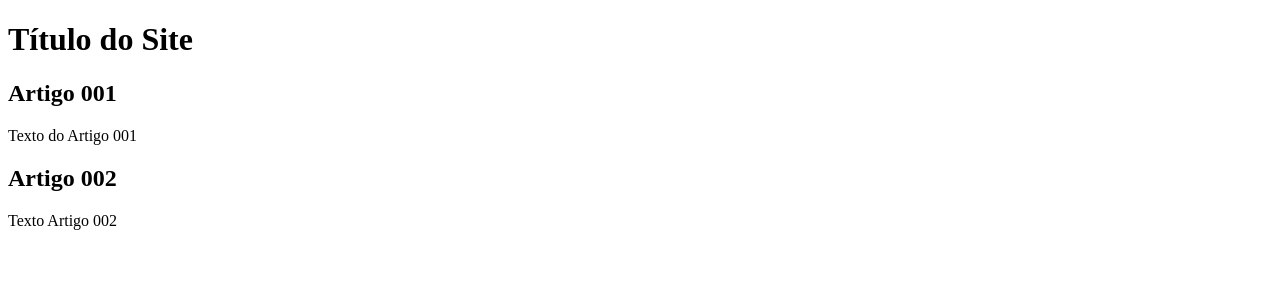
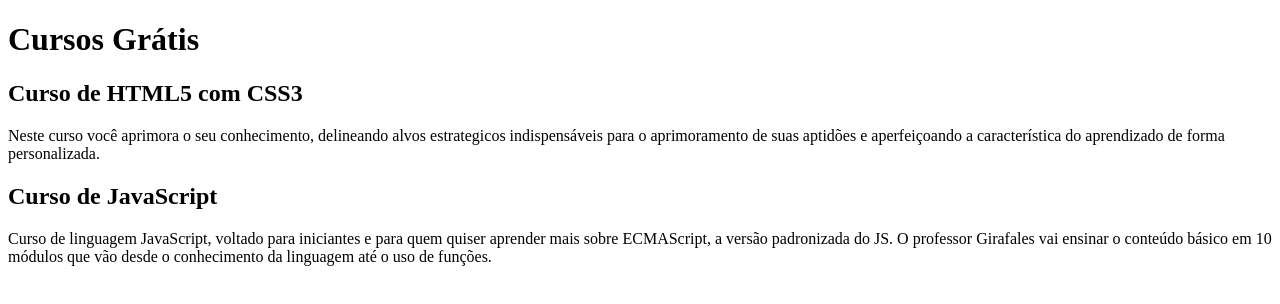
Before and after one commit to JoiceNivea/joicenivea-projeto-site, a plain HTML site: page index.html in a window 1280 px wide. Drawn offline with Linux system fonts and the light colour scheme.

Commit message:
comecei a escrever o conteúdo

```diff
--- a/index.html
+++ b/index.html
@@ -9,15 +9,15 @@
 <body>
     <main>
       <header>
-        <h1>Título do Site</h1>
+        <h1>Cursos  Grátis</h1>
       </header>
       <article>
-        <h2>Artigo 001</h2>
-        <p>Texto do Artigo 001</p>
+        <h2>Curso de HTML5 com CSS3</h2>
+        <p>Neste curso você aprimora o seu conhecimento, delineando alvos estrategicos indispensáveis para o aprimoramento de suas aptidões e aperfeiçoando a característica do aprendizado de forma personalizada.</p>
       </article>
       <article>
-        <h2>Artigo 002</h2>
-        <p>Texto Artigo 002</p>
+        <h2>Curso de JavaScript</h2>
+        <p>Curso de linguagem JavaScript, voltado para iniciantes e para quem quiser aprender mais sobre ECMAScript, a versão padronizada do JS. O professor Girafales vai ensinar o conteúdo básico em 10 módulos que vão desde o conhecimento da linguagem até o uso de funções.</p>
       </article>
     </main>
 </body>
```
